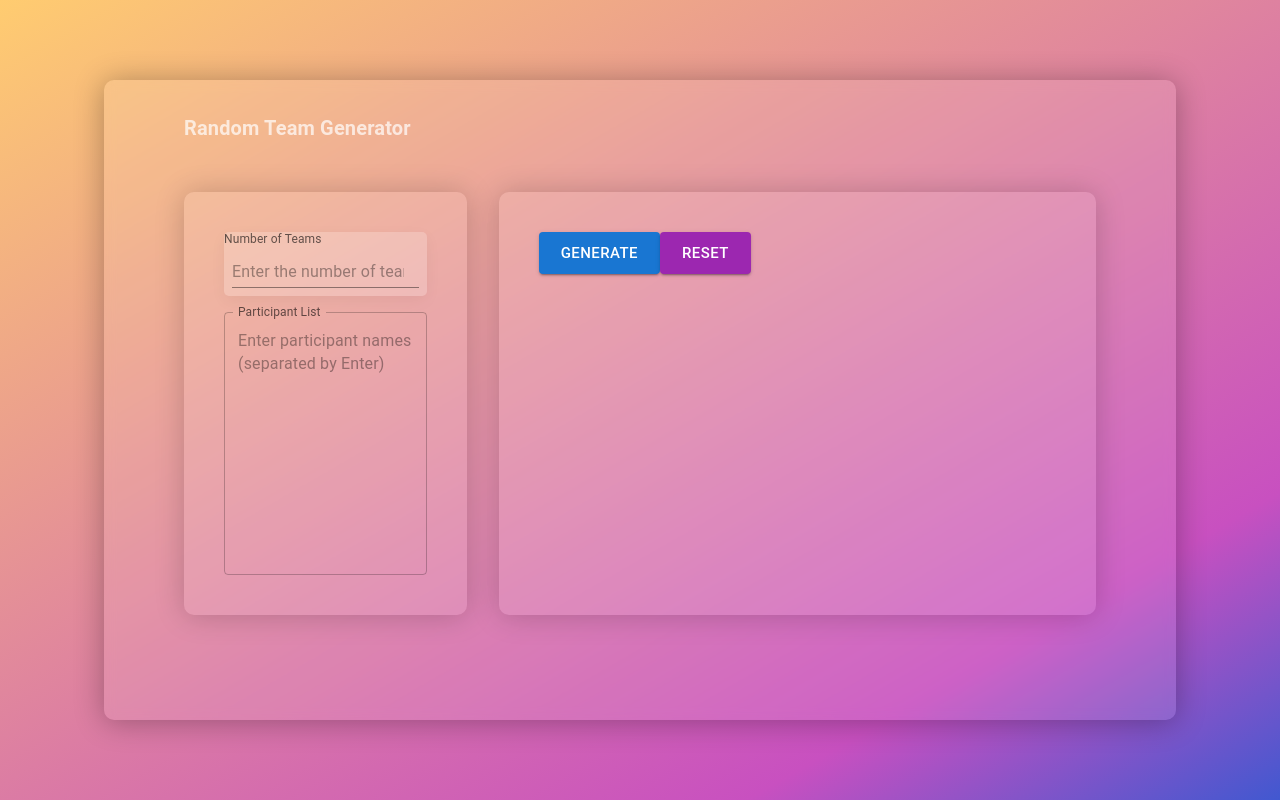
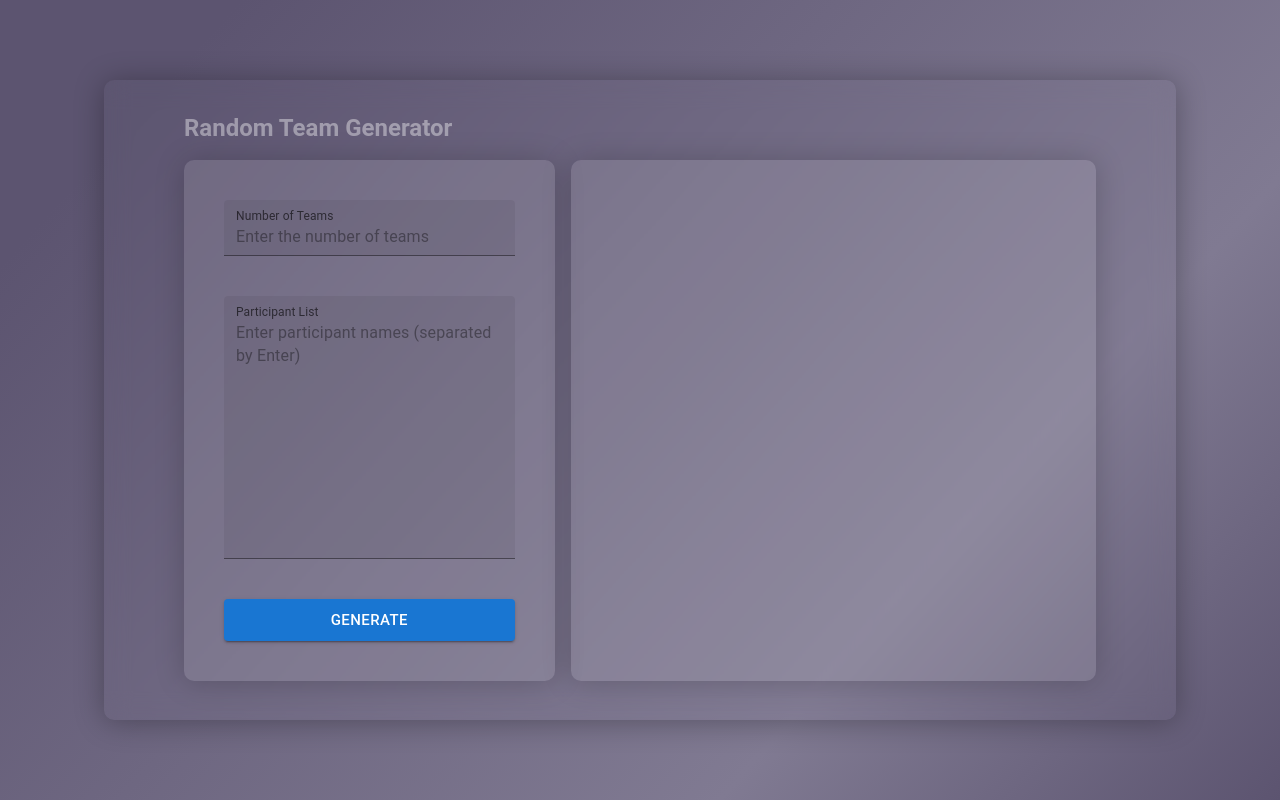
Before and after one commit to YeleePark/TeamGenerator, a React (Create React App) app: page / in a window 1280 px wide. Built offline with nearby package versions, Linux system fonts and the light colour scheme.

Commit message:
chore : 퍼블리싱 작업중

```diff
--- a/package.json
+++ b/package.json
@@ -47,6 +47,7 @@
     "eslint-plugin-prettier": "^5.0.0",
     "eslint-plugin-react": "^7.33.2",
     "gh-pages": "^6.0.0",
-    "prettier": "^3.0.3"
+    "prettier": "^3.0.3",
+    "prop-types": "^15.8.1"
   }
 }
--- a/src/App.js
+++ b/src/App.js
@@ -1,21 +1,22 @@
 import {
   Grid,
   Typography,
-  Container,
   Button,
   Box,
   Paper,
   TextField,
-  Stack,
   Chip,
 } from "@mui/material";
-import { useState, useEffect } from "react";
+import { useState } from "react";
 import { useForm } from "react-hook-form";
+import Background from "./components/layout/background";
+import Inner from "./components/layout/inner";
+import Card from "./components/card/card";
 
 function App() {
   const { register, handleSubmit, reset } = useForm();
 
-  const [teams, setTeams] = useState([]);
+  const [teams, setTeams] = useState();
 
   const createTeams = (people, teamCount) => {
     const shuffledPeople = [...people].sort(() => Math.random() - 0.5);
@@ -41,135 +42,115 @@ function App() {
   };
 
   return (
-    <Box
+    <Background>
+      <Inner>
+        <Paper
           sx={{
-        position: `fixed`,
-        width: `100vw`,
-        height: `100vh`,
-        backgroundColor: `#4158D0`,
-        backgroundImage: `linear-gradient(-30deg, #4158D0 0%, #C850C0 20%, #FFCC70 100%)`,
-        p: 10,
-      }}
-    >
-      <Container
-        maxWidth={`xl`}
-        m={`0 auto`}
-        sx={{
-          display: `flex`,
-          alignItems: `center`,
-          height: `100%`,
-        }}
-      >
-        <Paper
-          elevation={2}
-          sx={{
-            px: 10,
+            px: { md: 10, xs: 4 },
             py: 4,
             width: `100%`,
             height: `100%`,
-            background: `rgba( 255, 255, 255, 0.1 )`,
+            background: `rgba( 255, 255, 255, 0.01)`,
             boxShadow: `0 2px 30px 0 rgba(0,0,0,0.3)`,
-            backdropFilter: `blur(5.5px)`,
+            backdropFilter: `blur(12px)`,
             borderRadius: `10px`,
-            overflowY: `scroll`,
+            display: `flex`,
+            flexDirection: `column`,
+            overflow: `scroll`,
           }}
         >
-          <form
-            onSubmit={handleSubmit(onSubmit)}
-            action=""
-            onKeyDown={(e) => e.stopPropagation()}
-          >
-            <Grid container spacing={4} rowSpacing={10}>
-              <Grid item xs={12} md={12} textAlign={`center`}>
           <Typography
-                  variant="h6"
+            variant="h5"
             fontWeight={`bold`}
-                  color={`rgba(255,255,255,0.7)`}
-                  sx={{ position: `absolute`, backdropFilter: `blue(5px)` }}
+            color={`rgba(255,255,255,0.4)`}
+            mb={2}
           >
             Random Team Generator
           </Typography>
-              </Grid>
-              <Grid item xs={12} md={4}>
-                <Stack
-                  sx={{
-                    p: 5,
-                    background: `rgba( 255, 255, 255, 0.1 )`,
-                    boxShadow: `0 1px 30px 0 rgba(0,0,0,0.2)`,
-                    borderRadius: `10px`,
-                  }}
+          <Box sx={{ flex: 1 }}>
+            <Grid container height={`100%`} spacing={2}>
+              <Grid item md={5} xs={12}>
+                <Card
+                  component={`form`}
+                  onSubmit={handleSubmit(onSubmit)}
+                  action=""
                 >
+                  <Box flexGrow={1}>
                     <TextField
-                    variant="standard"
+                      variant="filled"
                       type={`number`}
                       label={`Number of Teams`}
                       placeholder={"Enter the number of teams"}
-                    sx={{
-                      mb: 2,
-                      background: `rgba(255, 255, 255, 0.2)`,
-                      boxShadow: ` 0 5px 15px rgba(0, 0, 0, 0.05)`,
-                      p: 1,
-                      borderRadius: `5px`,
-                    }}
                       InputLabelProps={{ shrink: true }}
                       inputProps={{ min: 0 }}
                       {...register(`numberOfTeams`, {
                         min: 2,
                         required: true,
                       })}
+                      sx={{ mb: 5, width: `100%` }}
                     />
                     <TextField
+                      variant="filled"
                       label={`Participant List`}
                       multiline
                       rows={10}
                       name={`participantList`}
                       placeholder="Enter participant names (separated by Enter)"
                       InputLabelProps={{ shrink: true }}
+                      sx={{ mb: 5, width: `100%` }}
                       {...register(`participantList`, { required: true })}
                     />
-                </Stack>
-              </Grid>
-              <Grid item xs={12} md>
-                <Box
-                  sx={{
-                    p: 5,
-                    height: `100%`,
-                    background: `rgba( 255, 255, 255, 0.1 )`,
-                    boxShadow: `0 1px 30px 0 rgba(0,0,0,0.2)`,
-                    borderRadius: `10px`,
-                  }}
-                >
+                  </Box>
                   <Button
                     variant="contained"
                     size={`large`}
                     type={`submit`}
-                    color={`primary`}
+                    fullWidth
+                    // sx={{ backgroundColor: `white`, color: `black` }}
                   >
                     Generate
                   </Button>
+                </Card>
+              </Grid>
+              <Grid item md={7} xs={12}>
+                <Card>
+                  <Box flexGrow={1}>
+                    {teams?.map((team, index) => (
+                      <Box key={index} display={`flex`} sx={{ mb: 2 }}>
+                        <Typography minWidth={`100px`}>
+                          Team {index + 1}
+                        </Typography>
+                        <Box>
+                          {team?.map((participant) => (
+                            <Chip
+                              key={participant}
+                              label={participant}
+                              sx={{ m: 0.2 }}
+                            />
+                          ))}
+                        </Box>
+                      </Box>
+                    ))}
+                  </Box>
+                  <Box textAlign={`right`}>
+                    {teams?.length > 0 && (
                       <Button
                         onClick={handleReset}
                         variant="contained"
                         size={`large`}
-                    color={`secondary`}
+                        color={`error`}
                       >
                         Reset
                       </Button>
-                  {teams.map((team, index) => (
-                    <Box key={index} display={`flex`}>
-                      <Typography>Team {index + 1}</Typography>
-                      {team.map((participant) => (
-                        <Chip key={participant} label={participant} />
-                      ))}
+                    )}
                   </Box>
-                  ))}
-                </Box>
+                </Card>
               </Grid>
             </Grid>
-          </form>
+          </Box>
         </Paper>
-      </Container>
-    </Box>
+      </Inner>
+    </Background>
   );
 }
 
--- /dev/null
+++ b/src/components/card/card.js
@@ -0,0 +1,22 @@
+import { Stack } from "@mui/material";
+
+// eslint-disable-next-line react/prop-types
+const Card = ({ children, ...rest }) => {
+  return (
+    <Stack
+      onKeyDown={(e) => e.stopPropagation()}
+      sx={{
+        height: `100%`,
+        p: 5,
+        background: `rgba( 255, 255, 255, 0.1 )`,
+        boxShadow: `0 1px 30px 0 rgba(0,0,0,0.2)`,
+        borderRadius: `10px`,
+      }}
+      {...rest}
+    >
+      {children}
+    </Stack>
+  );
+};
+
+export default Card;
--- /dev/null
+++ b/src/components/layout/background.js
@@ -0,0 +1,24 @@
+import { Box } from "@mui/material";
+import PropTypes from "prop-types";
+
+const Background = ({ children }) => {
+  return (
+    <Box
+      sx={{
+        width: `100vw`,
+        height: `100vh`,
+        backgroundImage: `linear-gradient(132deg, rgba(92,84,112,1)  0%, rgba(92,84,112,1) 12%, rgba(128,122,146,1) 72%, rgba(92,84,112,1) 100%)`,
+        p: { lg: 10, md: 6, xs: 4 },
+        boxSizing: `border-box`,
+      }}
+    >
+      {children}
+    </Box>
+  );
+};
+
+Background.propTypes = {
+  children: PropTypes.node,
+};
+
+export default Background;
--- /dev/null
+++ b/src/components/layout/inner.js
@@ -0,0 +1,21 @@
+import { Container } from "@mui/material";
+
+// eslint-disable-next-line react/prop-types
+const Inner = ({ children }) => {
+  return (
+    <Container
+      fixed
+      maxWidth={`xl`}
+      m={`0 auto`}
+      sx={{
+        display: `flex`,
+        alignItems: `center`,
+        height: `100%`,
+      }}
+    >
+      {children}
+    </Container>
+  );
+};
+
+export default Inner;
```
Also changed, not shown: src/components/layout/circle.js (added, +26 -0 lines). Lines whose indentation alone changed are shown as unchanged.
